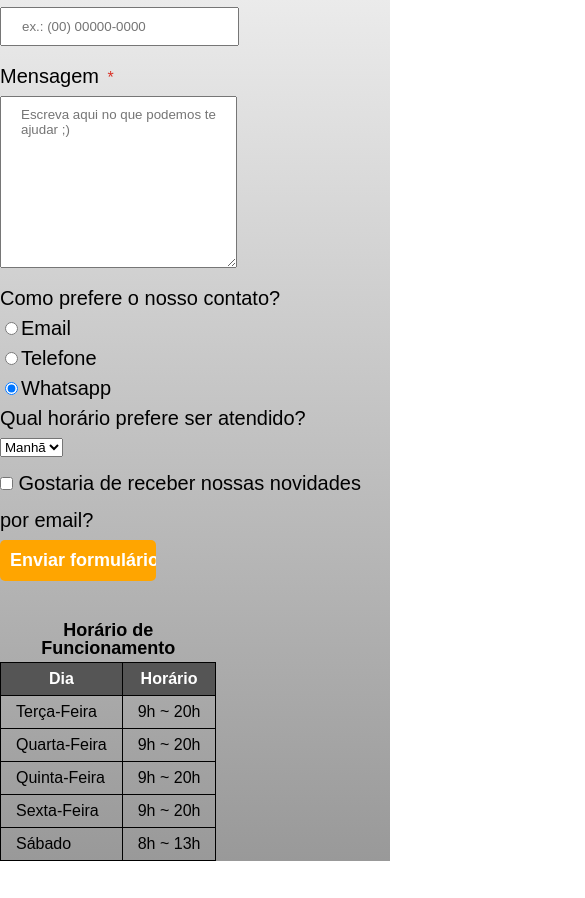
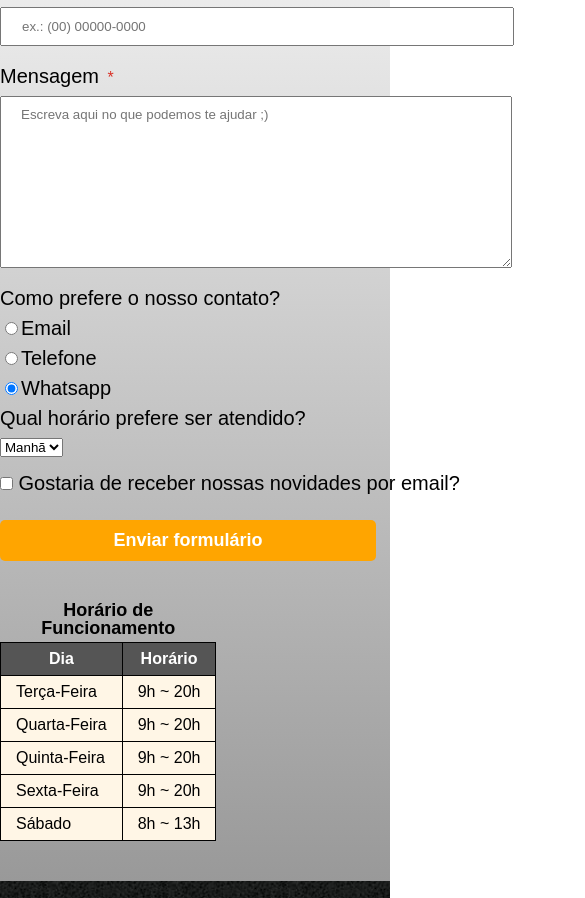
Before and after one commit to adrian-siv/barbearia-alura, a plain HTML site: page contato.html in a window 390 px wide. Shown: the part 556-1454 px from the top of the page, 585 px wide, since content can reach past the window. Drawn offline with Linux system fonts and the light colour scheme.

Commit message:
Add responsive resources

```diff
--- a/contato.html
+++ b/contato.html
@@ -25,6 +25,7 @@
         </header>
 
         <main>
+            <section class="secao-formulario">
                 <form>
                     <label class="label-obrigatoria" for="nomesobrenome">Nome e Sobrenome</label>
                     <p class="pergunta-obrigatoria">*</p>
@@ -63,7 +64,9 @@
 
                     <input class="enviar" type="submit" value="Enviar formulário">
                 </form>
+            </section>
 
+            <section class="secao-tabela">
                 <table>
                     <caption>Horário de Funcionamento</caption>
                     <thead>
@@ -95,6 +98,7 @@
                         </tr>
                     </tbody>
                 </table>
+            </section>
 
         </main>
 
--- a/style.css
+++ b/style.css
@@ -228,8 +228,9 @@ em {
 
 
 /* Contato */
-form {
-    margin: 40px 0;
+.secao-formulario, .secao-tabela {
+    width: 940px;
+    margin: 40px auto 0;
 }
 
 form label, form legend {
@@ -281,8 +282,8 @@ textarea {
     transform: scale(1.3);
 }
 
-table {
-    margin: 0 0 40px;
+.secao-tabela {
+    padding-bottom: 40px;
 }
 
 caption {
@@ -301,6 +302,11 @@ th, td {
     border: solid #000000 1px;
     padding: 8px 15px;
 }
+
+.secao-tabela tbody td {
+    background: #fff6e6;
+}
+
 
 
 /*--- CSS RESPONSIVO ---*/
```
Also changed, not shown: produtos.html (indentation only). Lines whose indentation alone changed are shown as unchanged.
